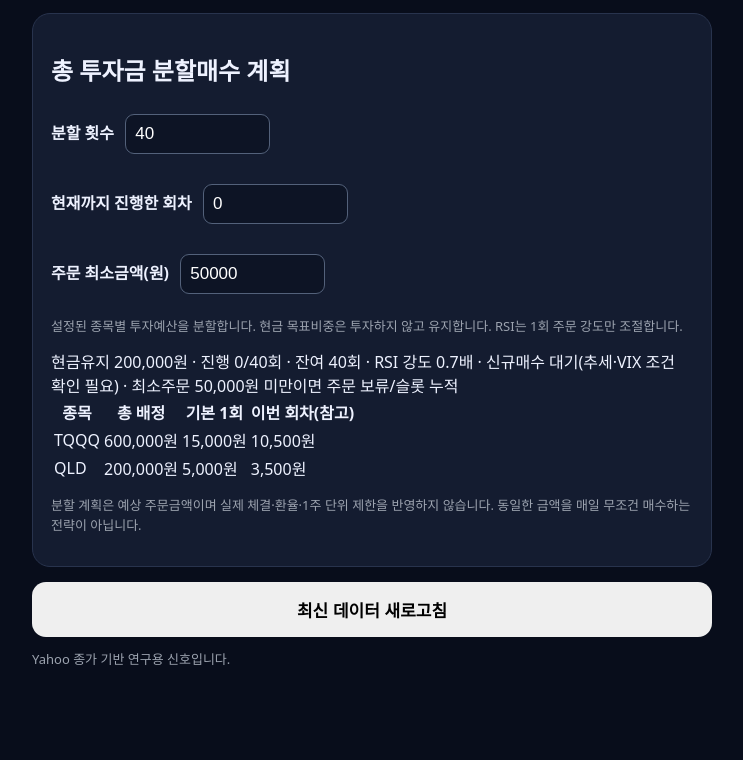
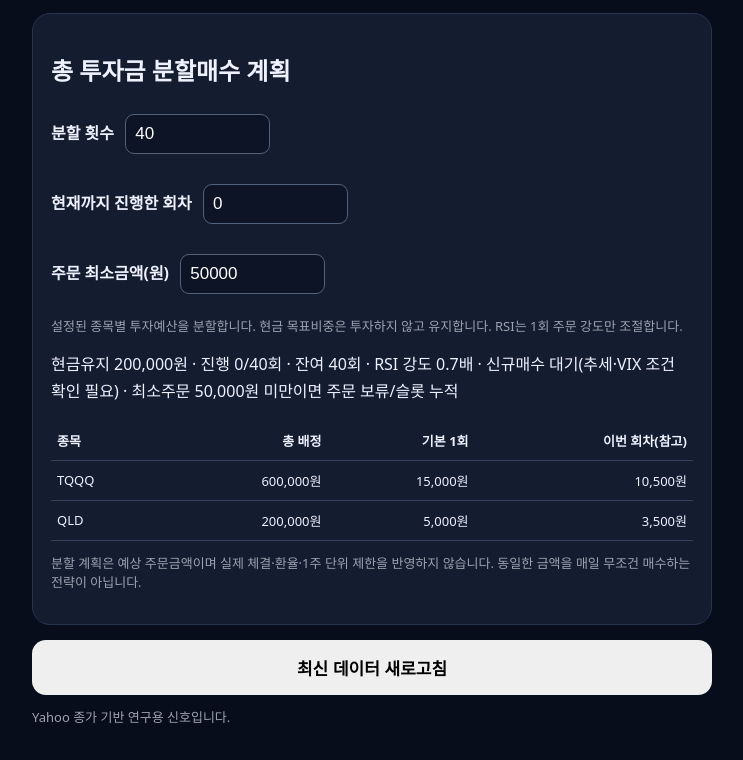
Before and after one commit to wonderer1004-maker/yahoo-signal-webapp, a plain HTML site: page index.html in a window 1280 px wide. Shown: the part 1711-2471 px from the top of the page, without its empty margins (268-1011 px from the left). Before the commit the page ends 2414 px from the top, so only its background shows below. Drawn offline with Linux system fonts and the light colour scheme.

Commit message:
Add configurable split-buy planner

```diff
--- a/style.css
+++ b/style.css
@@ -1,2 +1,3 @@
 *{box-sizing:border-box}body{margin:0;background:#080d1b;color:#eef2ff;font-family:system-ui,-apple-system,sans-serif}main{max-width:720px;margin:auto;padding:20px}header p,.note,#updated{color:#9ca3af}.hero,section{background:#141c30;border:1px solid #28334d;border-radius:18px;padding:18px;margin:15px 0}.hero{background:linear-gradient(135deg,#17213a,#101729)}#signal{font-size:32px;font-weight:900;margin-bottom:8px}.grid{display:grid;grid-template-columns:1fr 1fr;gap:10px}.grid div{background:#0d1425;border-radius:12px;padding:14px}.grid b,.grid span{display:block}.grid span{font-size:22px;margin-top:5px}#alloc,#money{font-size:19px;line-height:1.7;font-weight:700}button{width:100%;padding:15px;border:0;border-radius:14px;font-size:17px;font-weight:800;cursor:pointer}.note{font-size:13px;line-height:1.5}
 label{display:block;margin:16px 0;font-weight:650}input[type=number]{width:145px;max-width:100%;padding:9px;margin:7px;border-radius:9px;background:#0d1425;color:#fff;border:1px solid #53617a;font-size:17px}input[type=range]{display:block;width:100%;margin:10px 0;accent-color:#72aaff}output{float:right}#warning{color:#ffb5b5}.target{padding:12px 0;border-bottom:1px solid #34415b}#reset{background:#33466d;color:white;margin-bottom:8px}
+#splitTable{overflow-x:auto}#splitTable table{border-collapse:collapse;width:100%;font-size:13px}#splitTable th,#splitTable td{padding:10px 6px;border-bottom:1px solid #34415b;text-align:right}#splitTable th:first-child,#splitTable td:first-child{text-align:left}#splitSummary{line-height:1.7;margin:15px 0}
```
